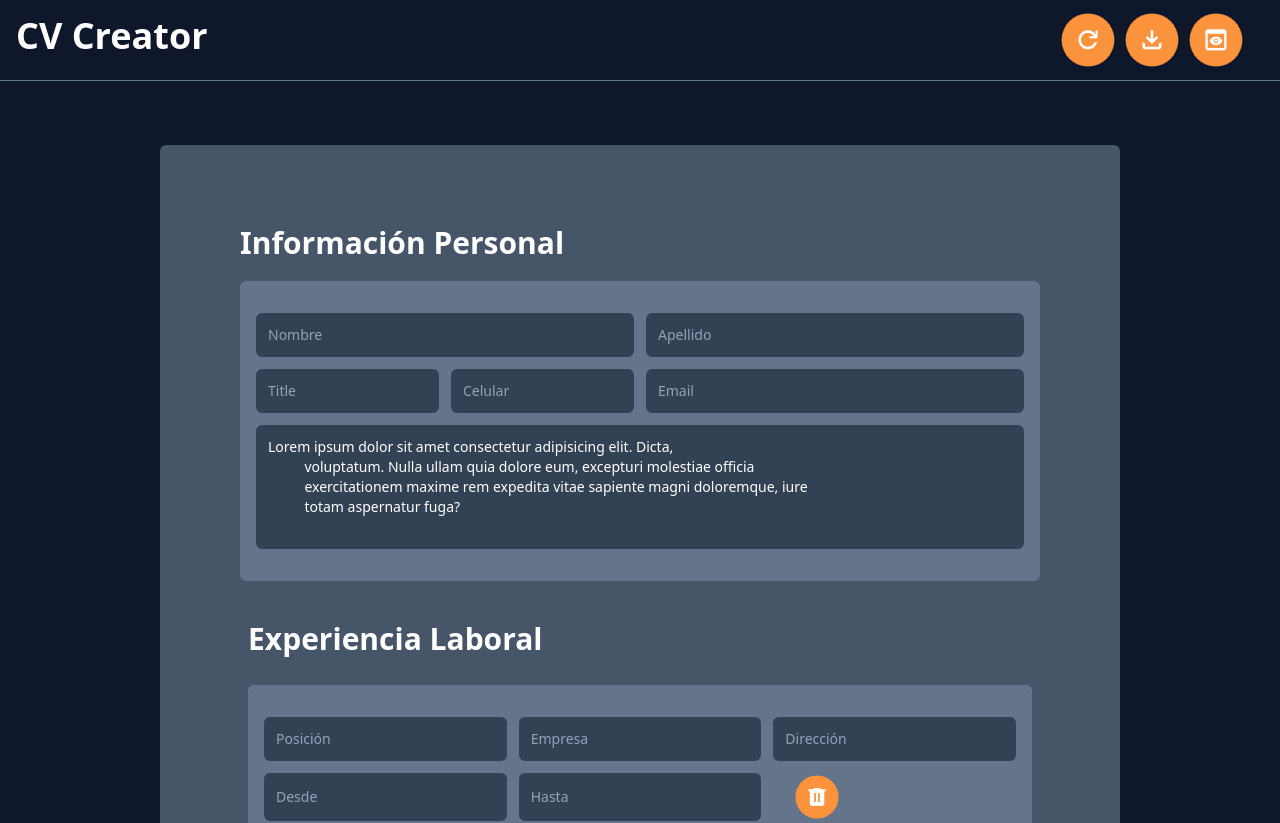
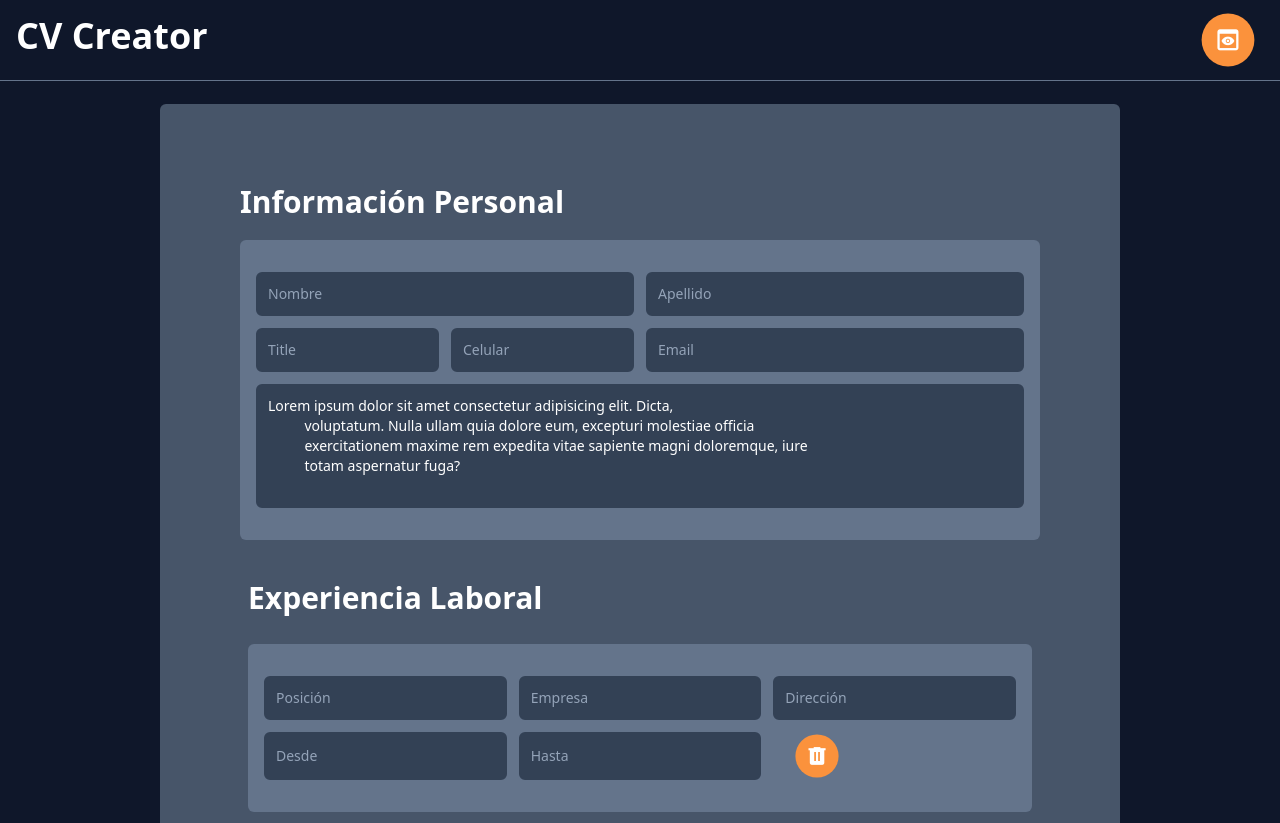
Before and after one commit to ValenAquino/cv-project, a React (Create React App) app: page / in a window 1280 px wide. Shown: the top 823 px of the page. Built offline with nearby package versions, Linux system fonts and the light colour scheme.

Commit message:
Se grega la funcionalidad de imprimir y descargar

```diff
--- a/package.json
+++ b/package.json
@@ -9,6 +9,7 @@
     "react": "^18.2.0",
     "react-dom": "^18.2.0",
     "react-scripts": "5.0.1",
+    "react-to-print": "^2.14.11",
     "web-vitals": "^2.1.4"
   },
   "scripts": {
--- a/src/components/Main.jsx
+++ b/src/components/Main.jsx
@@ -1,28 +1,43 @@
-import React, { useState } from "react";
+import React, { useState, useRef } from "react";
 import { Form } from "./Form/Form";
-import { Cv } from "./Cv/Cv";
+import CvPreview, { Cv } from "./Cv/Cv";
+import { useReactToPrint } from "react-to-print";
 
 function Modal({ personalInfo, experiences, education }) {
   const body = document.getElementById("body");
 
+  const componentRef = useRef();
+  const handlePrint = useReactToPrint({
+    content: () => componentRef.current,
+  });
+
   return (
     <div id="preview" className="p-12 modal grid justify-center items-center">
-      <Cv
+      <CvPreview
         personalInfo={personalInfo}
         experiences={experiences}
         education={education}
         a4={"a4-page"}
+        ref={componentRef}
       />
+      <div className="fixed top-3 right-7 grid grid-cols-2 gap-4">
+        <button
+          className="btn scale-110 material-symbols-outlined "
+          onClick={handlePrint}
+        >
+          download
+        </button>
         {/* eslint-disable-next-line jsx-a11y/anchor-is-valid*/}
         <a
           href="#"
-        className="btn scale-110 material-symbols-outlined fixed top-3 right-7"
+          className="btn scale-110 material-symbols-outlined"
           onClick={() => {
             body.classList.remove("no-scroll");
           }}
         >
           close
         </a>
+      </div>
     </div>
   );
 }
@@ -104,7 +119,7 @@ export function Main() {
   const [education, setEducation] = useState([]);
 
   return (
-    <main className="grid grid-cols-1 mx-2 p-16 gap-5 2xl:grid-cols-2 2xl:gap-16 2xl:mx-0 lg:mx-6 xl:mx-24 ">
+    <main className="grid grid-cols-1 mx-2 p-16 gap-5 2xl:grid-cols-2 2xl:gap-16 2xl:mx-0 lg:mx-6 xl:mx-24 my-10">
       <Form
         addPersonalInfo={addPersonalInfo}
         experiences={experiences}
--- a/src/components/Navbar.jsx
+++ b/src/components/Navbar.jsx
@@ -4,15 +4,9 @@ const body = document.getElementById("body");
 
 export function NavBar() {
   return (
-    <nav className="border-b border-slate-500 p-4 grid grid-cols-2 ">
+    <nav className="border-b border-slate-500 p-4 grid grid-cols-2 fixed w-full bg-slate-900 top-0 z-50">
       <h1 className="text-4xl font-bold">CV Creator</h1>
-      <div className="grid grid-cols-3 w-fit gap-3 items-center place-self-end mr-5">
-        <button className="btn mr-1 scale-110 material-symbols-outlined">
-          refresh
-        </button>
-        <button className="btn scale-110 material-symbols-outlined">
-          download
-        </button>
+      <div className="grid w-fit items-center place-self-end mr-3">
         <a href="#preview" className="btn scale-110 material-symbols-outlined"
           onClick={()=>{body.classList.add("no-scroll")}}>
           preview
```
Also changed, not shown: 1 other file (tests, documents, lock files or other folders). Lines whose indentation alone changed are shown as unchanged.
